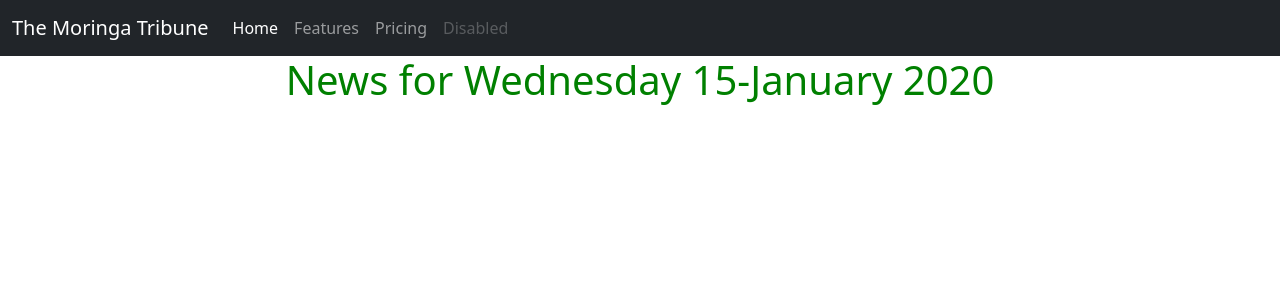
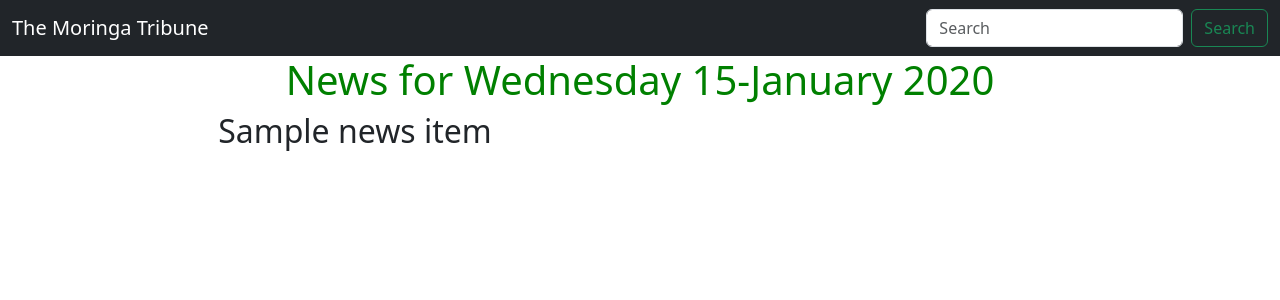
Before and after one commit to oyesa/Moringa-Tribune, a Django app: template news/templates/all-news/today-news.html in a window 1280 px wide. Shown: the top 300 px of the page. Run offline with Django 4.2, Linux system fonts and the light colour scheme; the template is opened without the code that fills it: most values are stand-ins (such as "Sample title", 1, 10 or a date in 2020); some libraries are stand-ins or nearby versions.

Commit message:
create search method

```diff
--- a/news/models.py
+++ b/news/models.py
@@ -42,3 +42,8 @@ class Article(models.Model):
     def days_news(cls,date):
         news = cls.objects.filter(pub_date__date = date)
         return news
+
+    @classmethod
+    def search_by_title(cls,search_term):
+        news = cls.objects.filter(title__icontains=search_term)
+        return news
--- a/news/templates/all-news/today-news.html
+++ b/news/templates/all-news/today-news.html
@@ -1,5 +1,26 @@
 {%extends 'all-news/base.html'%}
+{% block content %}
+{{ block.super}}
 
-{% block content %}
-{{block.super}}
+<div class="container">
+
+  <!-- Looping through news   -->
+  {% for news_item in news %}
+
+  <div class="row">
+    <!-- displaying News articles -->
+    <div class="col-xs-6 col-sm-6 col-md-6 col-lg-6">
+      <h2 class="text-center"> {{ news_item.title }} </h2>
+    </div>
+
+  </div>
+
+  {% empty %}
+  <div class="row">
+    <h2 class="text-center">There Are No News Items</h2>
+  </div>
+  {% endfor %}
+
+</div>
+
 {% endblock %}
--- a/news/templates/navbar.html
+++ b/news/templates/navbar.html
@@ -6,8 +6,21 @@
   <meta name="viewport" content="width=device-width, initial-scale=1">
 </head>
 <body>
+  <nav class="navbar navbar-dark bg-dark">
+    <div class="container-fluid">
+      <a class="navbar-brand" href="{% url 'newsToday' %}">The Moringa Tribune</a>
 
-  <nav class="navbar navbar-expand-lg navbar-dark bg-dark">
+      <!-- Adding a search form  -->
+      <form class="d-flex" action="{% url 'search_results' %}">
+        <input class="form-control me-2" type="search" placeholder="Search" aria-label="Search">
+        <button class="btn btn-outline-success" type="submit">Search</button>
+      </form>
+    </div>
+    <!-- search form end -->
+  </nav>
+
+
+  <!-- <nav class="navbar navbar-expand-lg navbar-dark bg-dark">
     <div class="container-fluid">
       <a class="navbar-brand" href="{% url 'newsToday' %}">The Moringa Tribune</a>
       <button class="navbar-toggler" type="button" data-bs-toggle="collapse" data-bs-target="#navbarNavAltMarkup" aria-controls="navbarNavAltMarkup" aria-expanded="false" aria-label="Toggle navigation">
@@ -22,6 +35,6 @@
         </div>
       </div>
     </div>
-  </nav>
+  </nav> -->
 </body>
 </html>
--- a/news/urls.py
+++ b/news/urls.py
@@ -3,6 +3,7 @@ from . import views
 
 urlpatterns=[
     # path('', views.welcome, name='welcome'),
-    path('today/',views.news_of_day,name='newsToday'),
-    path('archives/(\d{4}-\d{2}-\d{2})/',views.past_days_news,name = 'pastNews')
+    path('',views.news_of_day,name='newsToday'),
+    path('archives/(\d{4}-\d{2}-\d{2})/',views.past_days_news,name = 'pastNews'),
+    path('search/', views.search_results, name='search_results')
 ]
--- a/notes.txt
+++ b/notes.txt
@@ -1,4 +1,7 @@
+__OTHER REF RESOURCES__
 https://docs.djangoproject.com/en/4.0/intro/tutorial01/
+https://developer.mozilla.org/en-US/docs/Learn/Server-side/Django
+
 
 __START__
 -python3.8 -m venv --without-pip virtual
@@ -56,6 +59,9 @@ python manage.py createsuperuser : This command prompts you to add a username an
 Adding Models to the Admin Page:  Inside our app's admin.py we add the models to our administration page.
 
 
+__Basic Form__
+
+
 
 
 __ERRORS__
```
Also changed, not shown: news/views.py (+13 -0 lines).
